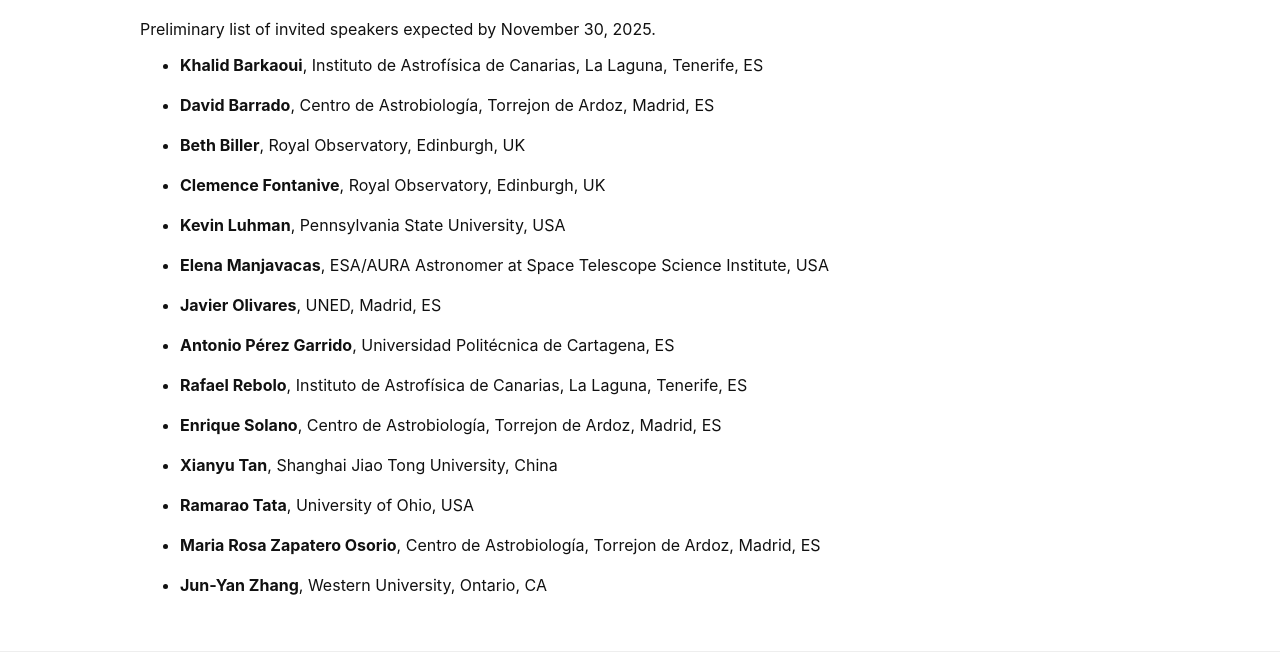
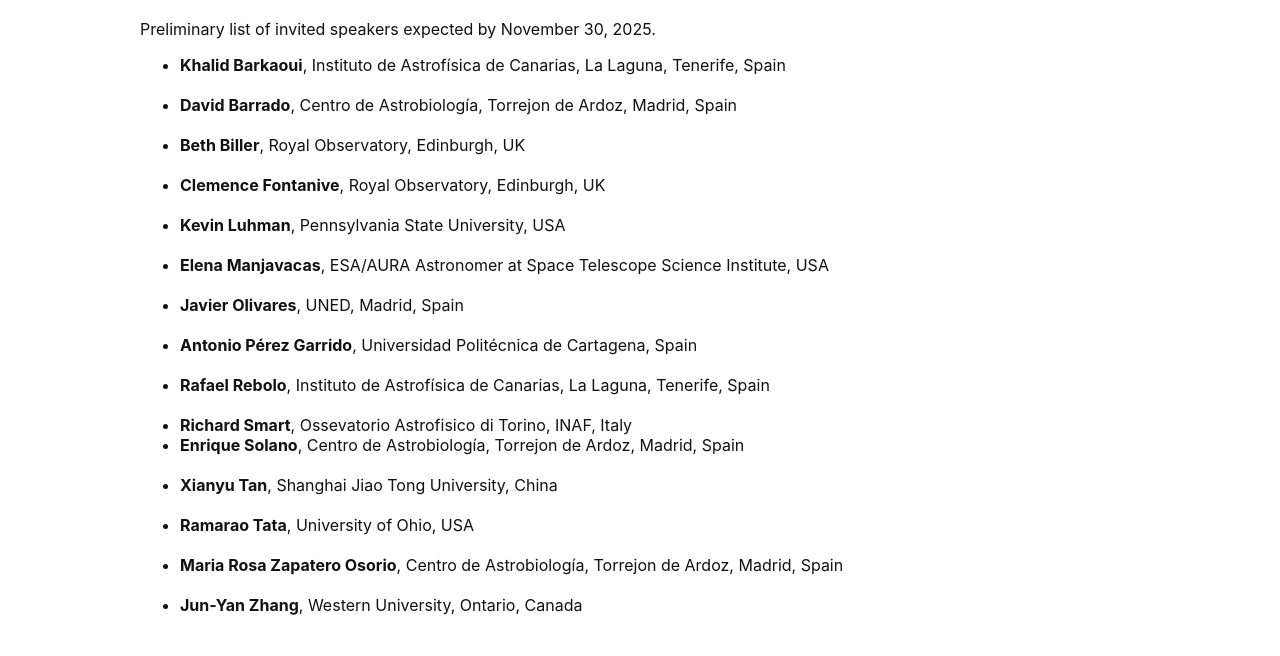
Before and after one commit to substellarerc/conference2026, a plain HTML site: page speakers.html in a window 1280 px wide. Shown: the part 144-800 px from the top of the page. Drawn offline with Linux system fonts and the light colour scheme.

Commit message:
Ricky added

```diff
--- a/speakers.html
+++ b/speakers.html
@@ -81,20 +81,21 @@
       Preliminary list of invited speakers expected by November 30, 2025.
 
       <ul>
-        <li><b>Khalid Barkaoui</b>, Instituto de Astrofísica de Canarias, La Laguna, Tenerife, ES</br></br></li>
-        <li><b>David Barrado</b>, Centro de Astrobiología, Torrejon de Ardoz, Madrid, ES</br></br></li>
+        <li><b>Khalid Barkaoui</b>, Instituto de Astrofísica de Canarias, La Laguna, Tenerife, Spain</br></br></li>
+        <li><b>David Barrado</b>, Centro de Astrobiología, Torrejon de Ardoz, Madrid, Spain</br></br></li>
         <li><b>Beth Biller</b>, Royal Observatory, Edinburgh, UK</br></br></li>
         <li><b>Clemence Fontanive</b>, Royal Observatory, Edinburgh, UK</br></br></li>
         <li><b>Kevin Luhman</b>, Pennsylvania State University, USA</br></br></li>
         <li><b>Elena Manjavacas</b>, ESA/AURA Astronomer at Space Telescope Science Institute, USA</br></br></li>
-        <li><b>Javier Olivares</b>, UNED, Madrid, ES</br></br></li>
-        <li><b>Antonio Pérez Garrido</b>, Universidad Politécnica de Cartagena, ES</br></br></li>
-        <li><b>Rafael Rebolo</b>, Instituto de Astrofísica de Canarias, La Laguna, Tenerife, ES</br></br></li>
-        <li><b>Enrique Solano</b>, Centro de Astrobiología, Torrejon de Ardoz, Madrid, ES</br></br></li>
+        <li><b>Javier Olivares</b>, UNED, Madrid, Spain</br></br></li>
+        <li><b>Antonio Pérez Garrido</b>, Universidad Politécnica de Cartagena, Spain</br></br></li>
+        <li><b>Rafael Rebolo</b>, Instituto de Astrofísica de Canarias, La Laguna, Tenerife, Spain</br></br></li>
+        <li><b>Richard Smart</b>, Ossevatorio Astrofisico di Torino, INAF, Italy
+        <li><b>Enrique Solano</b>, Centro de Astrobiología, Torrejon de Ardoz, Madrid, Spain</br></br></li>
         <li><b>Xianyu Tan</b>, Shanghai Jiao Tong University, China</br></br></li>
         <li><b>Ramarao Tata</b>, University of Ohio, USA</br></br></li>
-        <li><b>Maria Rosa Zapatero Osorio</b>, Centro de Astrobiología, Torrejon de Ardoz, Madrid, ES </br></br></li>
-        <li><b>Jun-Yan Zhang</b>, Western University, Ontario, CA</br></br></li>
+        <li><b>Maria Rosa Zapatero Osorio</b>, Centro de Astrobiología, Torrejon de Ardoz, Madrid, Spain</br></br></li>
+        <li><b>Jun-Yan Zhang</b>, Western University, Ontario, Canada</br></br></li>
       </ul>
     </main>
     <footer>
```
